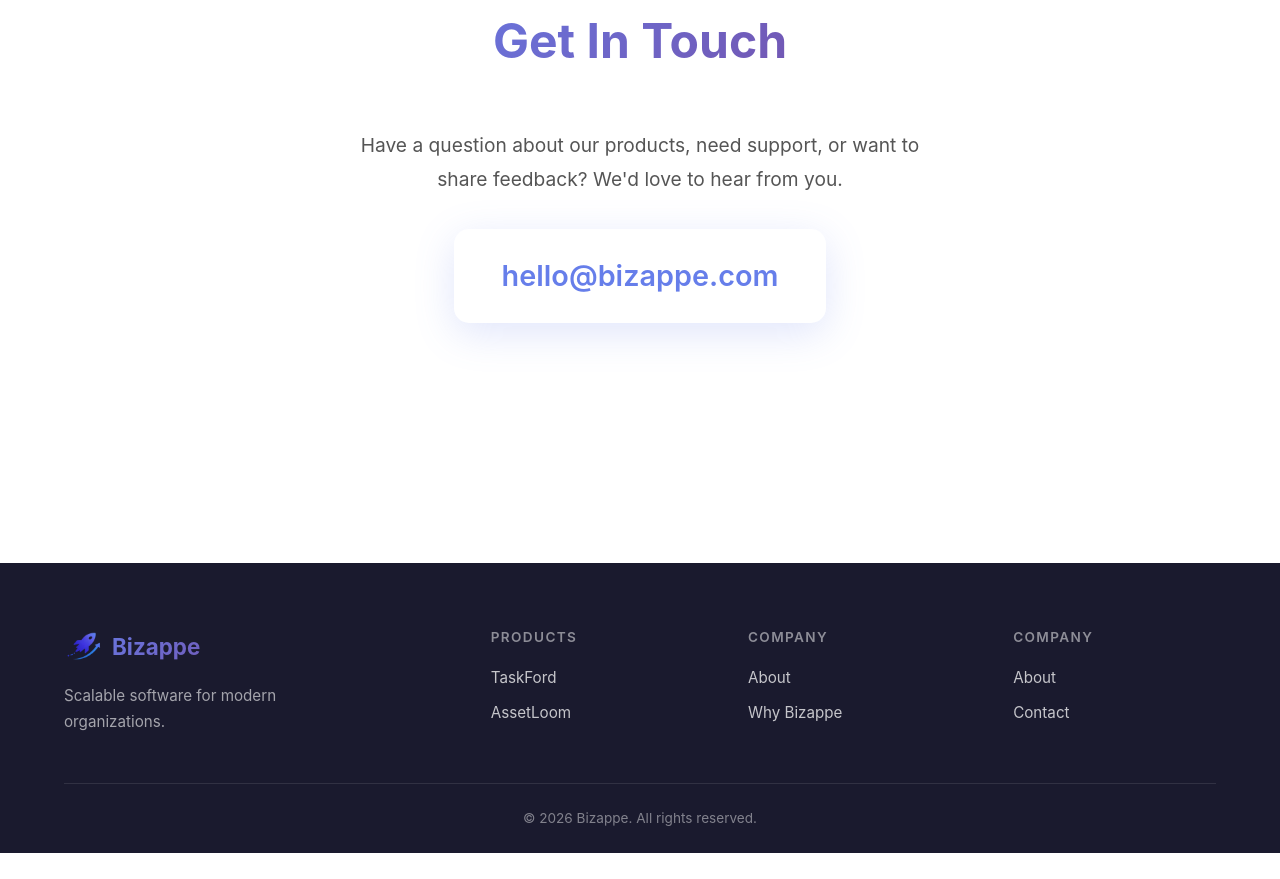
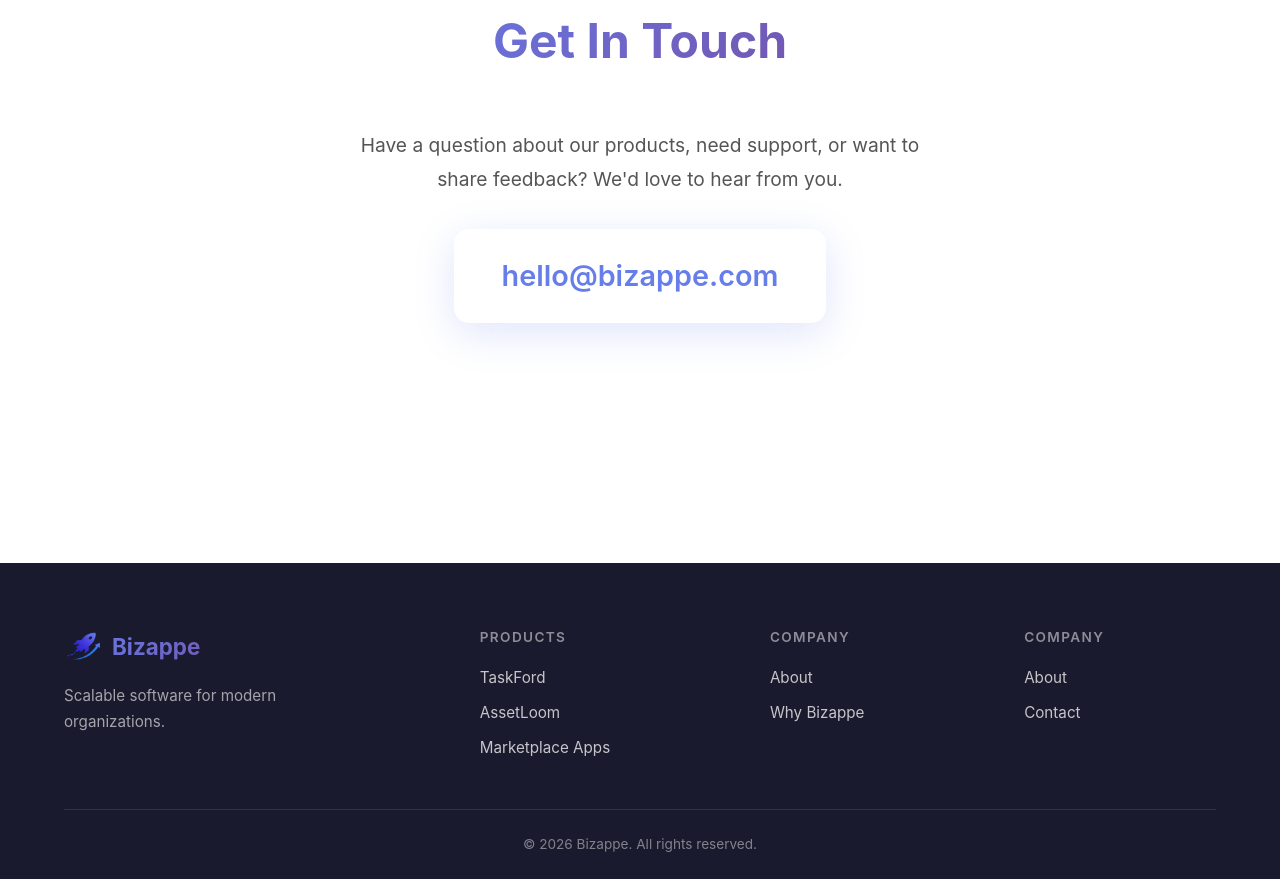
Before and after one commit to bizappe/bizappe-website, a plain HTML site: page index.html in a window 1280 px wide. Shown: the part 3474-4353 px from the top of the page. Before the commit the page ends 4327 px from the top, so only its background shows below. Drawn offline with Linux system fonts and the light colour scheme.

Commit message:
Updated marketplace link

```diff
--- a/index.html
+++ b/index.html
@@ -150,8 +150,8 @@
                     <ul>
                         <li><a href="https://www.taskford.com" target="_blank" rel="noopener">TaskFord</a></li>
                         <li><a href="https://www.assetloom.com" target="_blank" rel="noopener">AssetLoom</a></li>
-                        <!-- <li><a href="https://marketplace.atlassian.com/vendors/1228049" target="_blank"
-                                rel="noopener">Marketplace Apps</a></li> -->
+                        <li><a href="https://marketplace.atlassian.com/vendors/649856005/bizappe" target="_blank"
+                                rel="noopener">Marketplace Apps</a></li>
                     </ul>
                 </div>
                 <div class="footer-links-column">
```
Also changed, not shown: ja.html (+1 -1 lines).
